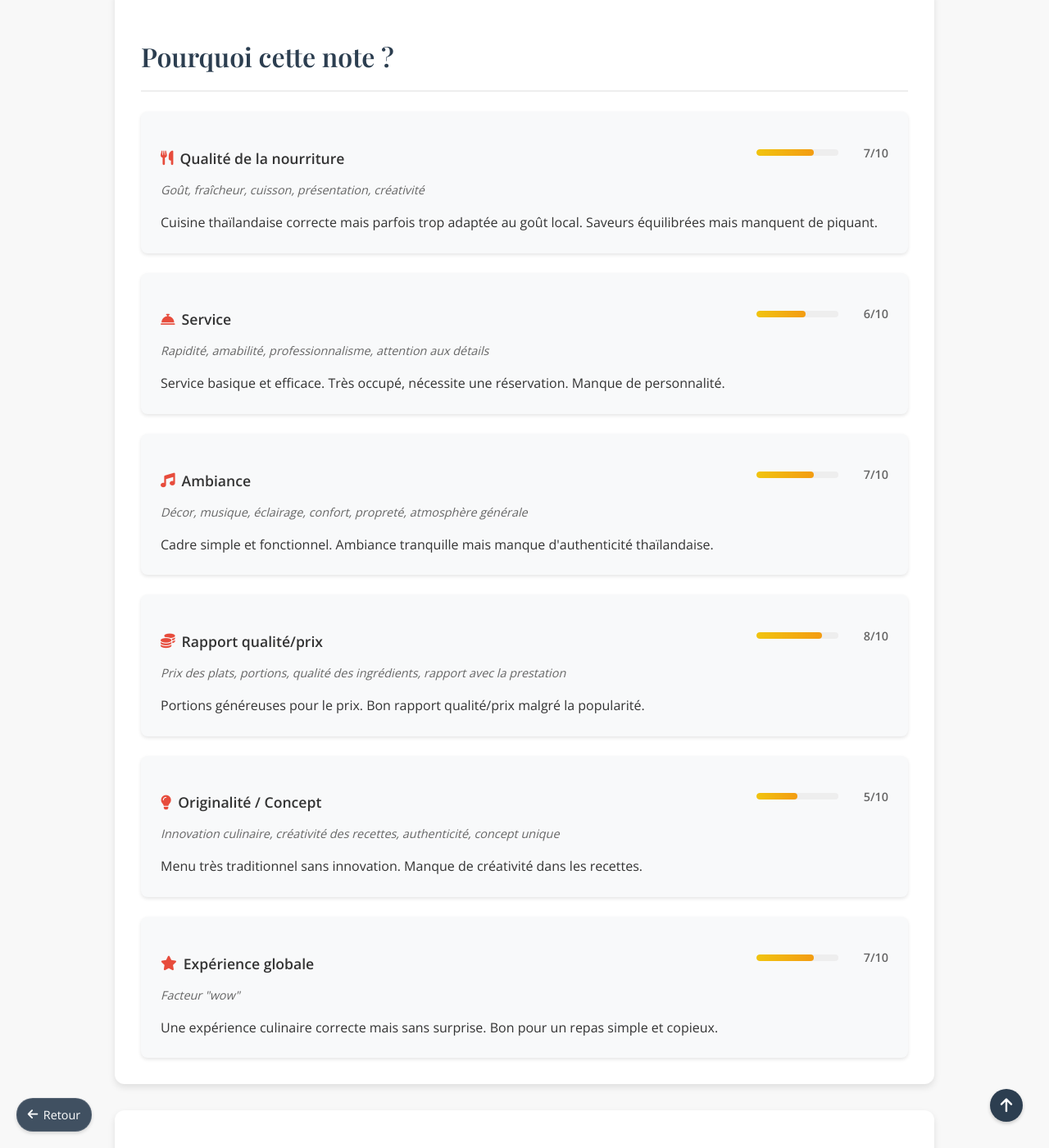
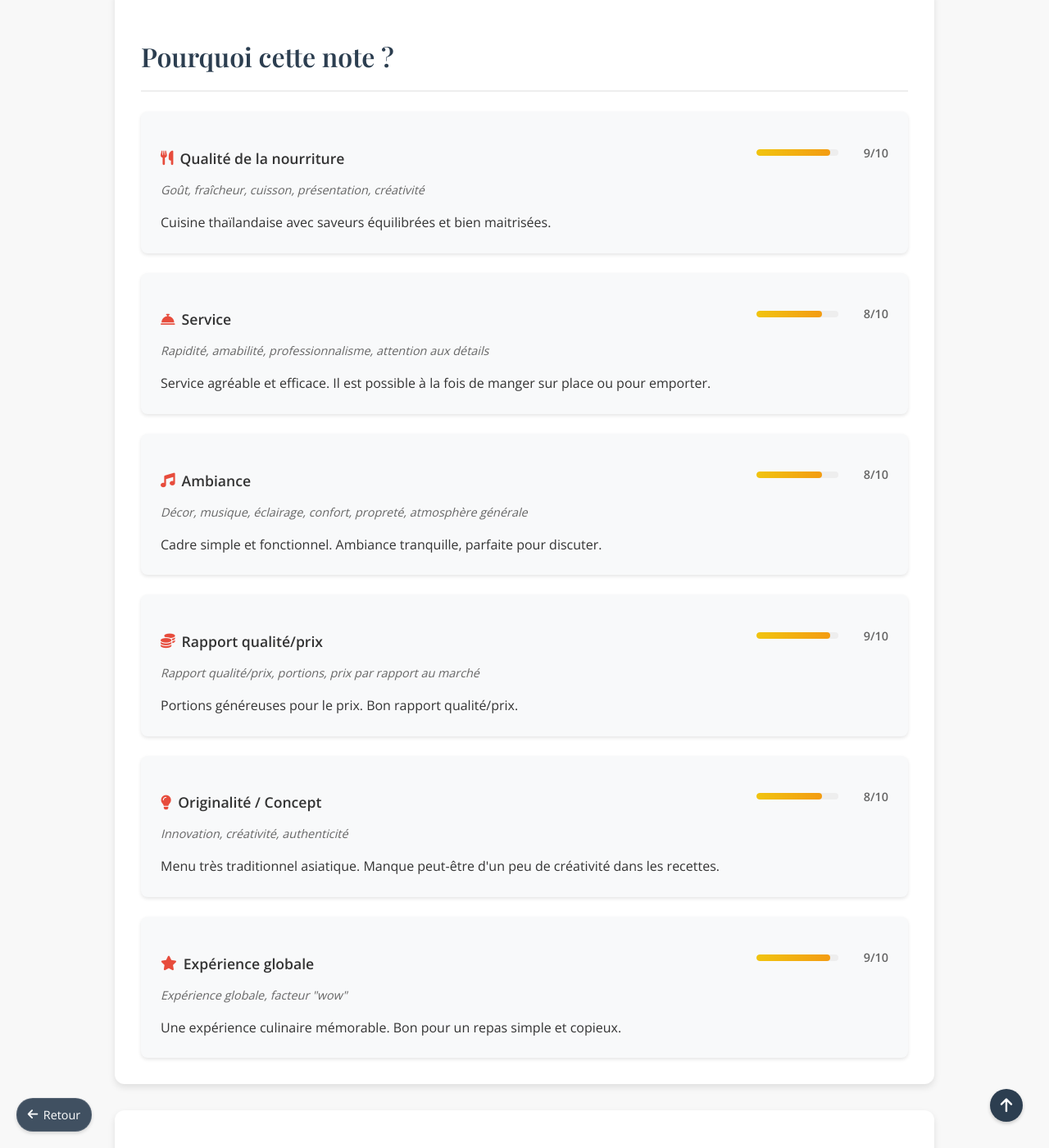
Before and after one commit to Natael21/blog-culinaire, a Jekyll site: the page built from _posts/2024-02-14-chanchai.markdown, in a window 1280 px wide and 1400 px high, scrolled down 1999 px. Shown: the whole window at 82% size. Built offline with Jekyll 4.4.1, drawn with Linux system fonts in a browser that asks for light colours; a script that is not in the unit is left out; comment, search, counter and statistics services are not loaded.

Commit message:
Ajout de 3 restaurants: + 2024-03-16-el-chupa-resto.markdown + 2024-03-04-omg-resto.markdown + 2024-02-14-chanchai.markdown

```diff
--- a/_posts/2024-02-14-chanchai.markdown
+++ b/_posts/2024-02-14-chanchai.markdown
@@ -3,7 +3,7 @@ layout: restaurant
 title: "Chanchai"
 date: 2024-02-14
 state: ready
-note: 7
+note: 8.5
 style: "Asiatique"
 diet: "vegetarian-friendly"
 description: "Saveurs thaïlandaises authentiques et portions généreuses dans un cadre tranquille."
@@ -11,39 +11,43 @@ price: "medium"
 address: "11 Rue Wellington Nord, Sherbrooke, QC J1H 5A9"
 image: "/images/chanchai.jpeg"
 images:
-  - image: "/images/chanchai.jpeg"
   - image: "/images/chanchai_natael.jpg"
   - image: "/images/chanchai_nicolas.jpg"
+
 ratings:
   food:
-    score: 7
-    criteria: "Goût, fraîcheur, cuisson, présentation, créativité"
-    comment: "Cuisine thaïlandaise correcte mais parfois trop adaptée au goût local. Saveurs équilibrées mais manquent de piquant."
+    score: 9
+    criteria: 'Goût, fraîcheur, cuisson, présentation, créativité'
+    comment: "Cuisine thaïlandaise avec saveurs équilibrées et bien maitrisées."
   service:
-    score: 6
-    criteria: "Rapidité, amabilité, professionnalisme, attention aux détails"
-    comment: "Service basique et efficace. Très occupé, nécessite une réservation. Manque de personnalité."
+    score: 8
+    criteria: 'Rapidité, amabilité, professionnalisme, attention aux détails'
+    comment: "Service agréable et efficace. Il est possible à la fois de manger sur place ou pour emporter."
   ambiance:
-    score: 7
-    criteria: "Décor, musique, éclairage, confort, propreté, atmosphère générale"
-    comment: "Cadre simple et fonctionnel. Ambiance tranquille mais manque d'authenticité thaïlandaise."
+    score: 8
+    criteria: 'Décor, musique, éclairage, confort, propreté, atmosphère générale'
+    comment: "Cadre simple et fonctionnel. Ambiance tranquille, parfaite pour discuter."
   value:
+    score: 9
+    criteria: 'Rapport qualité/prix, portions, prix par rapport au marché'
+    comment: "Portions généreuses pour le prix. Bon rapport qualité/prix."
+  originality:
     score: 8
-    comment: "Portions généreuses pour le prix. Bon rapport qualité/prix malgré la popularité."
-  originality:
-    score: 5
-    comment: "Menu très traditionnel sans innovation. Manque de créativité dans les recettes."
+    criteria: 'Innovation, créativité, authenticité'
+    comment: "Menu très traditionnel asiatique. Manque peut-être d'un peu de créativité dans les recettes."
   overall:
-    score: 7
-    criteria: "Facteur \"wow\""
-    comment: "Une expérience culinaire correcte mais sans surprise. Bon pour un repas simple et copieux."
+    score: 9
+    criteria: 'Expérience globale, facteur "wow"'
+    comment: "Une expérience culinaire mémorable. Bon pour un repas simple et copieux."
 ---
 
-**Nataël** :
+
+
+<strong>Nataël</strong> :
 
 Excellent endroit tranquille pour manger de la bonne nourriture de type thaïlandaise ! Pour ma part, j'ai eu la chance de goûter un poulet général Chanchai, l'équivalent d'un poulet général Tao. Les saveurs étaient au rendez-vous à tous les niveaux ! Le poulet était très bien assaisonné et dans une bonne sauce, les légumes sautés étaient parfaitement salés et goûteux et finalement les nouilles complétaient très bien le tout ! De plus, ce sont de généreuses portions pour le prix, donc ça en vaut la peine !
 
-**Nicolas** :
+<strong>Nicolas</strong> :
 
 Nous étions chanceux d'avoir eu nos places, le resto n'acceptait plus les réservations ! Heureusement, nous sommes arrivés dès l'ouverture et il ne restait plus que trois tables pour deux disponibles. Il avait aussi l'option d'emporter notre souper, mais ça n'aurait pas suffi pour apprécier pleinement !
 
```
Also changed, not shown: _posts/2024-03-04-omg-resto.markdown (+28 -23 lines), _posts/2024-03-16-el-chupa-resto.markdown (+18 -13 lines), images/El Chupa Resto.png, images/El Chupa Resto_natael.jpg, images/El Chupa Resto_nicolas.jpg, images/OMG_Nicolas.jpg, images/OMG_Resto.jpg, images/OMG_bieres.jpg, images/OMG_natael.JPG, images/chanchai.jpeg, images/chanchai_nicolas.jpg, 1 other file.
